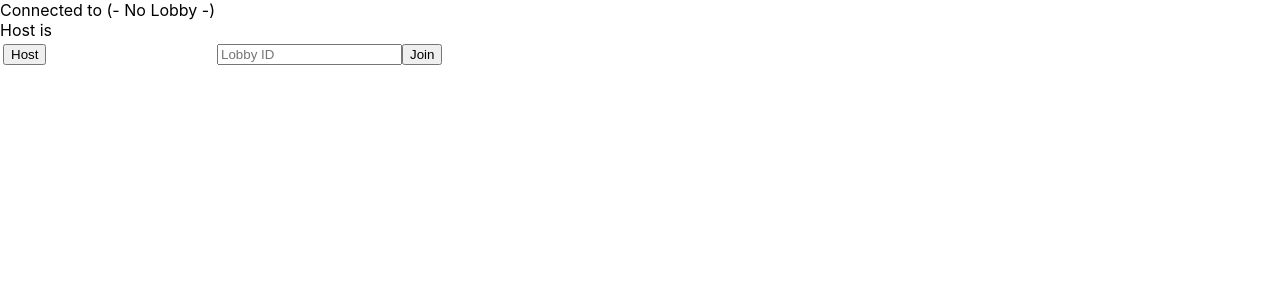
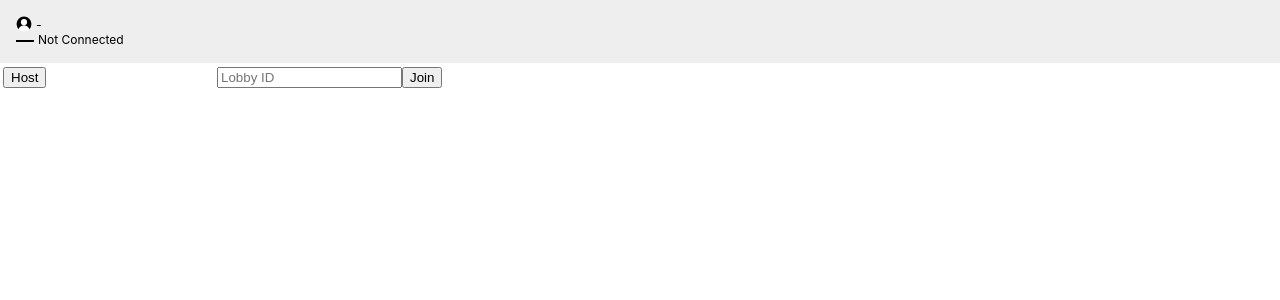
Before and after one commit to HowiJ/dice-frontend, a React (Create React App) app: page / in a window 1280 px wide. Shown: the top 300 px of the page. Built offline with nearby package versions, Linux system fonts and the light colour scheme; no server answers; the HTML template or start-up script is replaced by a standard one.

Commit message:
added some icons

```diff
--- a/src/App.tsx
+++ b/src/App.tsx
@@ -1,9 +1,8 @@
-import type { FormEvent } from "react";
-
 import React, { useEffect, useState } from "react";
 import { css, StyleSheet } from "aphrodite";
 import io from "socket.io-client";
 import LobbyForm from "LobbyForm";
+import Profile from "Profile";
 import Game from "Game";
 
 const socket = io();
@@ -47,20 +46,11 @@ function App(_: Props): React.ReactElement {
     };
   }, []);
 
-  function onCopyClick(e: FormEvent<HTMLButtonElement>): void {
-    if (lobbyID == null) {
-      return;
-    }
-    navigator.clipboard.writeText(lobbyID);
-  }
-
   return (
     <div className={css(styles.main)}>
       <div>
-        Connected to {lobbyID == null ? "(- No Lobby -)" : lobbyID}{" "}
-        {lobbyID != null && <button onClick={onCopyClick}>C</button>}
+        <Profile socket={socket} />
       </div>
-      <div>Host is {hostID}</div>
       {lobbyID == null && <LobbyForm socket={socket} />}
       {lobbyID != null && (
         <Game
--- /dev/null
+++ b/src/Profile.tsx
@@ -0,0 +1,153 @@
+import type { Socket } from "socket.io-client";
+import type { FormEvent } from "react";
+
+import React, { useEffect, useState } from "react";
+import { css, StyleSheet } from "aphrodite";
+
+import { ReactComponent as ProfileIcon } from "./static/profile.svg";
+import { ReactComponent as CopyIcon } from "./static/copy.svg";
+
+type UserDetails = {
+  name: string;
+  id: string;
+  lobbyName: string | null;
+};
+
+const defaultUser = {
+  name: "-",
+  id: "-",
+  lobbyName: null,
+};
+
+function useProfile(socket: Socket): UserDetails {
+  const [userDetails, setUserDetails] = useState<UserDetails>(defaultUser);
+  useEffect(() => {
+    console.log("tracking update_viewer");
+    socket.on("update_viewer", (userDetails) => {
+      setUserDetails(userDetails);
+      console.log(userDetails);
+    });
+  }, [socket]);
+  return userDetails;
+}
+
+type Props = Readonly<{
+  socket: Socket;
+}>;
+
+function Profile({ socket }: Props): React.ReactElement {
+  const { name, lobbyName } = useProfile(socket);
+  const isConnected = lobbyName != null;
+
+  return (
+    <div className={css(styles.main)}>
+      <div className={css(styles.details)}>
+        <div className={css(styles.picture)}>
+          <ProfileIcon />
+        </div>
+        {name}
+      </div>
+      <div className={css(styles.details)}>
+        <div>
+          <ConnectionStatus isConnected={isConnected} />
+        </div>
+        <div>
+          <span>{isConnected ? `Connected to ` : "Not Connected"}</span>
+          {isConnected && <CopyButton lobbyID={lobbyName} />}
+          <div> {lobbyName}</div>
+        </div>
+      </div>
+    </div>
+  );
+}
+
+type CopyButtonProps = Readonly<{
+  lobbyID: string;
+}>;
+
+function CopyButton({ lobbyID }: CopyButtonProps): React.ReactElement {
+  function onCopyClick(e: FormEvent<HTMLButtonElement>): void {
+    e.preventDefault();
+    if (lobbyID == null) {
+      return;
+    }
+    navigator.clipboard.writeText(lobbyID);
+  }
+
+  return (
+    <button className={css(styles.copyButton)} onClick={onCopyClick}>
+      <div className={css(styles.picture)}>
+        <CopyIcon />
+      </div>
+    </button>
+  );
+}
+
+type ConnectionStatusProps = Readonly<{
+  isConnected: boolean;
+}>;
+
+function ConnectionStatus({
+  isConnected,
+}: ConnectionStatusProps): React.ReactElement {
+  return (
+    <div
+      className={css(
+        styles.connectionStatus,
+        isConnected ? styles.isConnected : styles.notConnected
+      )}
+    />
+  );
+}
+
+const styles = StyleSheet.create({
+  main: {
+    // borderRadius: "100px",
+    padding: "16px",
+    background: "#EEEEEE",
+    // position: "absolute",
+    // right: "0px",
+    fontSize: "12px",
+    // justifyContent: 'space-between',
+    // display: "flex",
+  },
+  details: {
+    display: "flex",
+    flexDirection: "row",
+    alignItems: "center",
+    gap: "4px",
+  },
+  picture: {
+    width: 16,
+    height: 16,
+  },
+  connectionStatus: {
+    border: "1px solid black",
+    display: "inline-block",
+    verticalAlign: "middle",
+    // borderRadius: 100,
+    // height: 4,
+    // width: 4,
+    width: "16px",
+  },
+  isConnected: {
+    background: "green",
+  },
+  notConnected: {
+    background: "red",
+  },
+  copyButton: {
+    fontSize: "12px",
+    background: "#DDDDDD",
+    border: "none",
+    borderRadius: "4px",
+    ":hover": {
+      background: "#AAAAAA",
+    },
+    ":active": {
+      background: "#777777",
+    },
+  },
+});
+
+export default Profile;
```
Also changed, not shown: src/custom.d.ts (added, +8 -0 lines), src/static/copy.svg (added), src/static/profile.svg (added).
